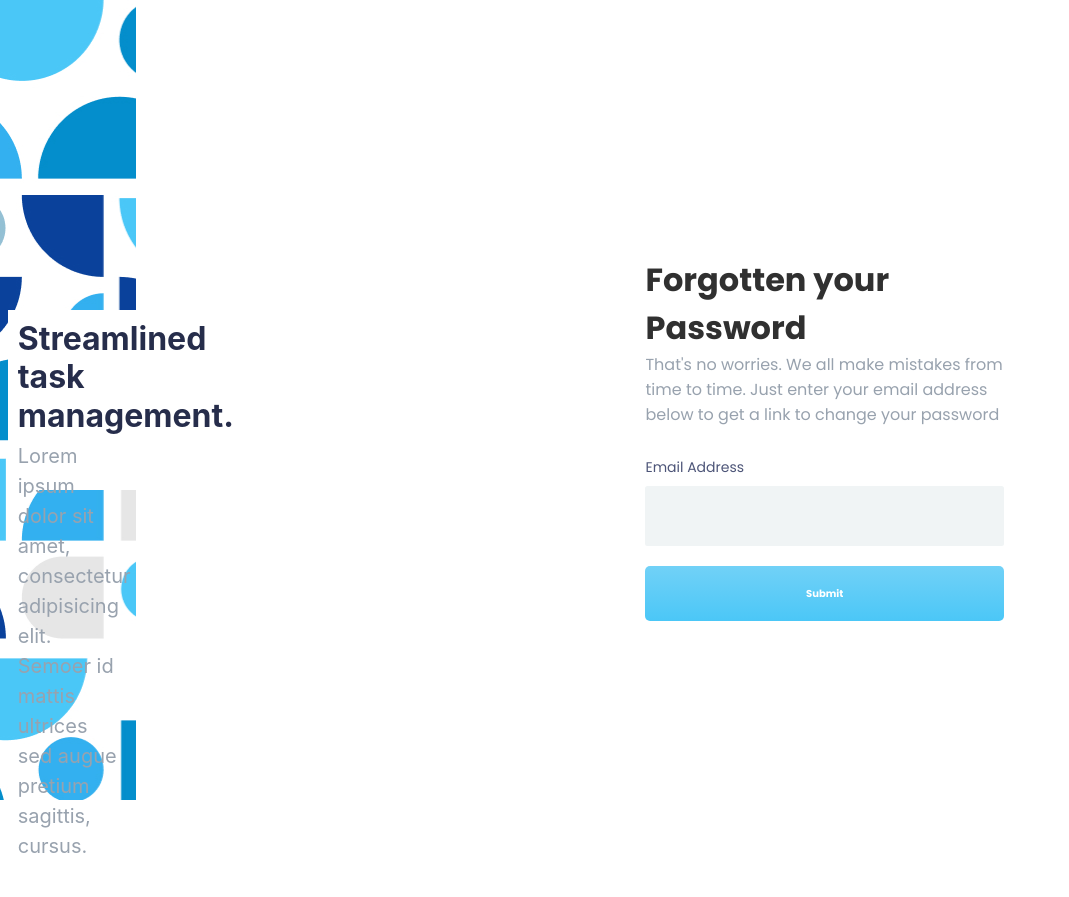
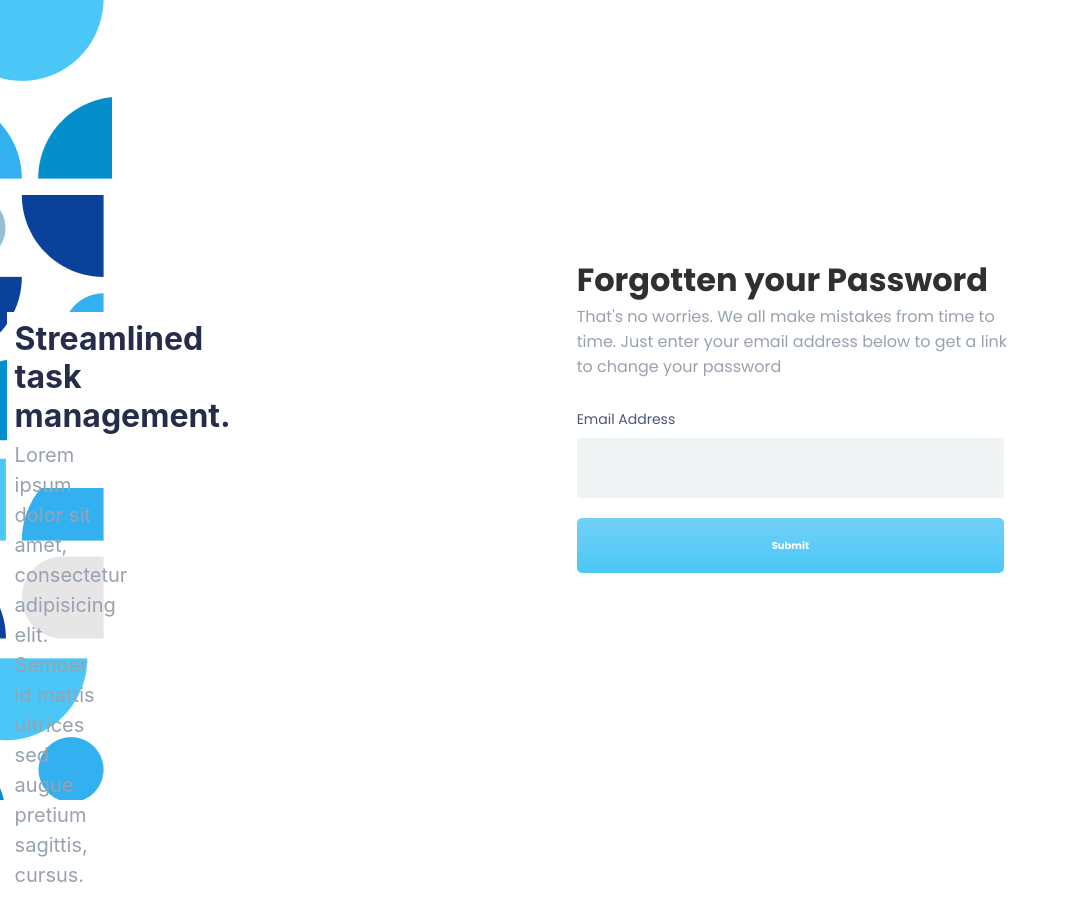
Before and after one commit to nology-tech/march-unityhr, a React (Create React App) app: page / in a window 1280 px wide. Shown: the whole page, without its empty margins (0-1069 px from the left). Built offline with nearby package versions, Linux system fonts and the light colour scheme.

Commit message:
to resolve test errors

```diff
--- a/src/Components/ForgotPassword/ForgotPassword.scss
+++ b/src/Components/ForgotPassword/ForgotPassword.scss
@@ -4,9 +4,9 @@
   display: flex;
   justify-content: space-between;
 
-  // .authentication-left-Side {
-  //   width: 60%;
-  // }
+  .authentication-left-Side {
+    width: 60%;
+  }
 
   .forgotten-password-form {
     display: flex;
--- a/src/assets/sass/_variables.scss
+++ b/src/assets/sass/_variables.scss
@@ -1,5 +1,10 @@
 @import url("https://fonts.googleapis.com/css2?family=Poppins:wght@400;500;600;700");
 @import url("https://fonts.googleapis.com/css2?family=Poppins&display=swap");
+
+* {
+  padding: 0;
+  margin: 0;
+}
 
 $font-poppins: Poppins;
 
```
Also changed, not shown: 1 other file (tests, documents, lock files or other folders).
